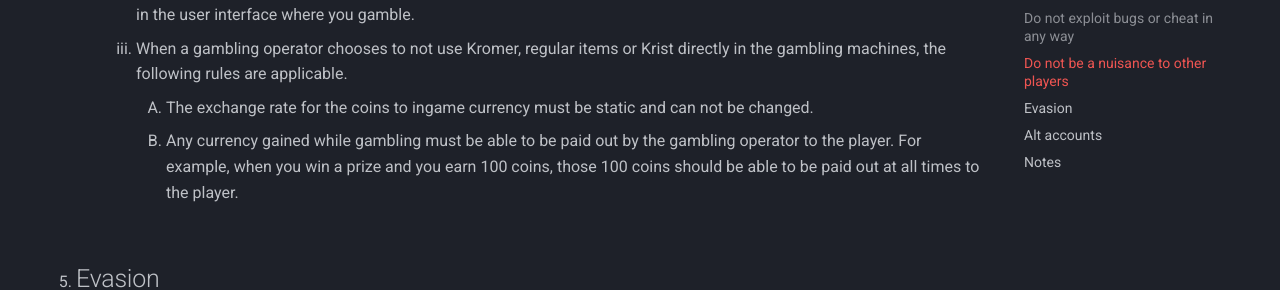
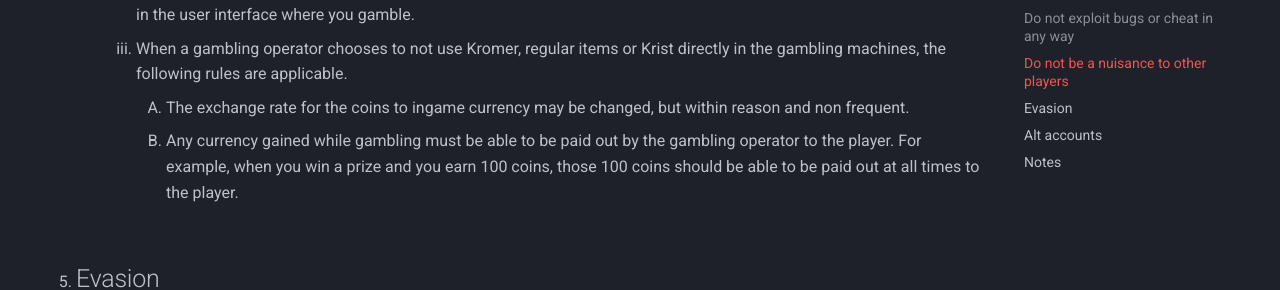
Before and after one commit to ReconnectedCC/docs, an MkDocs documentation site: the page built from docs/rules.md, in a window 1280 px wide and 900 px high, scrolled down 2216 px. Shown: the part 162-452 px from the top of the window. Built offline with MkDocs 1.6.1 and Material for MkDocs 9.7.7, drawn with Linux system fonts in a browser that asks for light colours.

Commit message:
allow exchange rate to be changed

```diff
--- a/docs/rules.md
+++ b/docs/rules.md
@@ -53,7 +53,7 @@ hide:
         1. Gambling must *never* be done with (currency bought with) money that has value in the real world (FIAT, Crypto, etc.)
         2. Any odds must be clearly displayed on an ingame monitor, poster or sign and immediately updated when changed, and in the user interface where you gamble.
         3. When a gambling operator chooses to not use Kromer, regular items or Krist directly in the gambling machines, the following rules are applicable.
-            1. The exchange rate for the coins to ingame currency must be static and can not be changed.
+            1. The exchange rate for the coins to ingame currency may be changed, but within reason and non frequent.
             2. Any currency gained while gambling must be able to be paid out by the gambling operator to the player. For example, when you win a prize and you earn 100 coins, those 100 coins should be able to be paid out at all times to the player.
 5.  ## Evasion
     1.  Attempting to evade a previous punishment is not allowed
```
